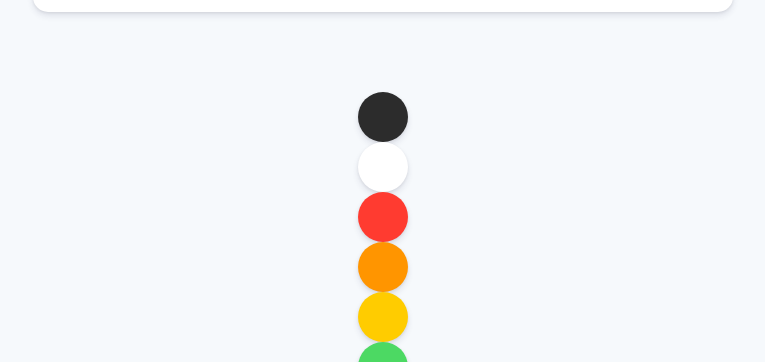
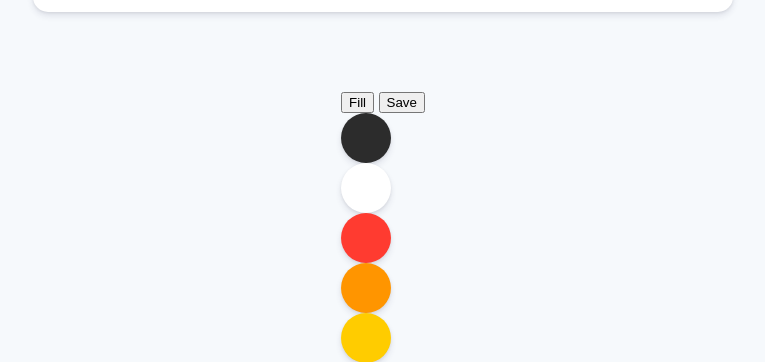
Before and after one commit to ldcity/paintjs, a plain HTML site: page index.html in a window 1280 px wide. Shown: the part 738-1100 px from the top of the page, without its empty margins (257-1022 px from the left). Drawn offline with Linux system fonts and the light colour scheme.

Commit message:
Update index.html

```diff
--- a/index.html
+++ b/index.html
@@ -9,6 +9,10 @@
 <body>
     <canvas id="jsCanvas" class="canvas"></canvas>
     <div class="controls">
+        <div class="controls_btns">
+            <button id="jsMode">Fill</button>
+            <button id="jsSave">Save</button>
+        </div>
         <div class="controls_colors" id="jsColors">
             <div class="controls_color" style="background-color: #2c2c2c"></div>
             <div class="controls_color" style="background-color: white"></div>
```
